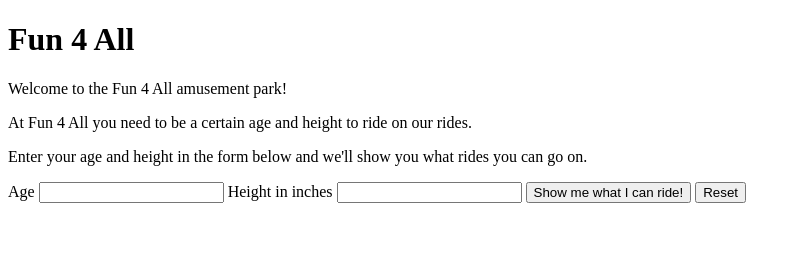
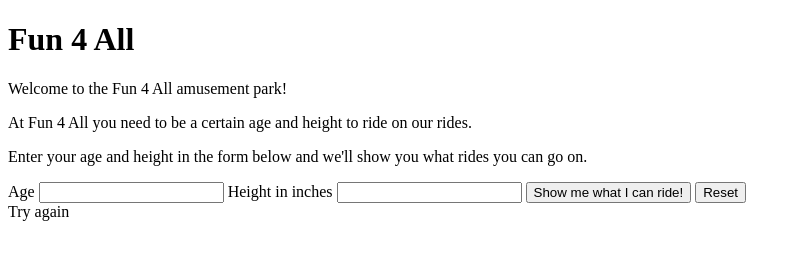
Before and after one commit to BillyLee1/amusementPark, a plain HTML site: page index.html in a window 1280 px wide. Shown: the whole page, without its empty margins (0-801 px from the left). Drawn offline with Linux system fonts and the light colour scheme.

Commit message:
Add try again div

```diff
--- a/index.html
+++ b/index.html
@@ -21,7 +21,7 @@
       <button type="submit">Show me what I can ride!</button>
       <button type="reset" value="Reset">Reset</button>
     </form>
-
+    <div class="tryAgain">Try again</div>
     <div id="swings" class="hidden">
       <h1>You can ride the Swings.</h1>
       <p>To ride the Swings you need to be at least 6 years old.</p>
```
